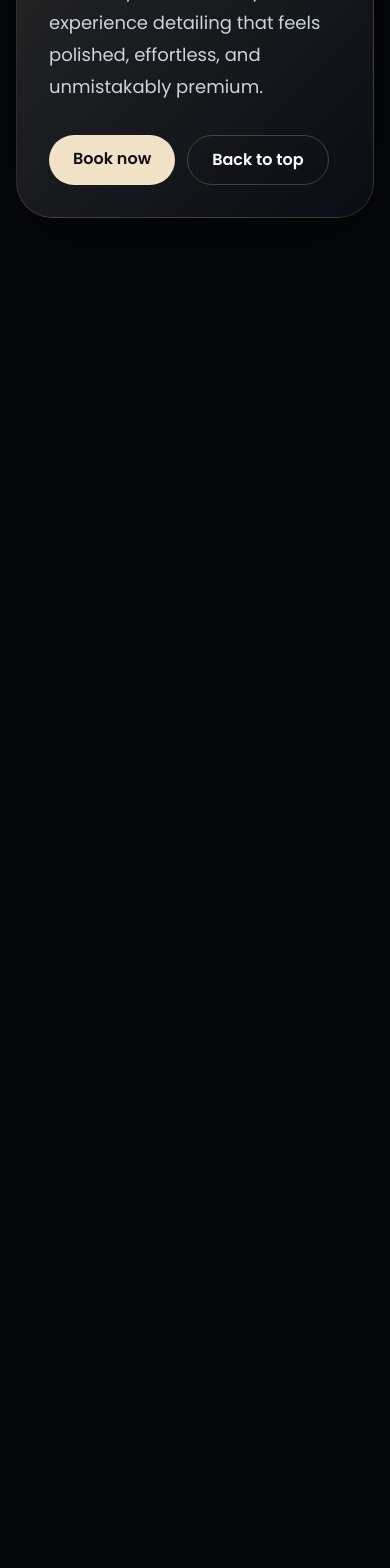
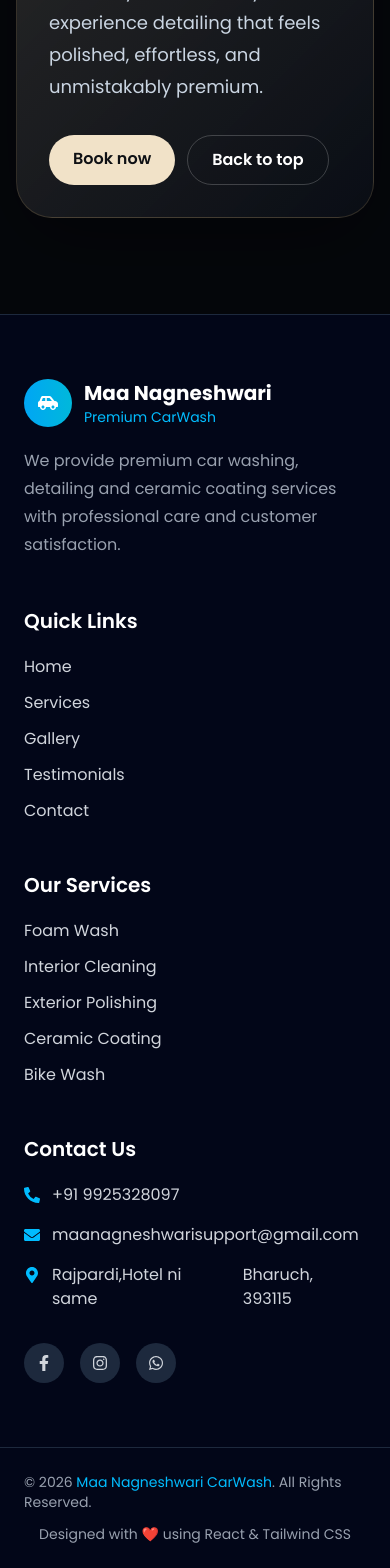
Before and after one commit to Shrawansinh/car-wash-management, a React (Vite) app in the folder frontend/: page / in a window 390 px wide. Shown: the part 6732-8300 px from the top of the page. Before the commit the page ends 7046 px from the top, so only its background shows below. Built offline with nearby package versions, Linux system fonts and the light colour scheme.

Commit message:
Home page done

```diff
--- /dev/null
+++ b/frontend/src/componenets/Footer.jsx
@@ -0,0 +1,154 @@
+import {
+    FaCarSide,
+    FaEnvelope,
+    FaFacebookF,
+    FaInstagram,
+    FaMapMarkerAlt,
+    FaPhoneAlt,
+    FaWhatsapp,
+} from "react-icons/fa";
+
+const Footer = () => {
+  return (
+    <footer className="bg-slate-950 border-t border-slate-800 text-gray-300">
+      <div className="max-w-7xl mx-auto px-6 py-16 grid grid-cols-1 sm:grid-cols-2 lg:grid-cols-4 gap-12">
+
+        {/* Logo */}
+        <div>
+          <div className="flex items-center gap-3 mb-5">
+            <div className="w-12 h-12 rounded-full bg-linear-to-r from-sky-500 to-cyan-500 flex items-center justify-center">
+              <FaCarSide className="text-white text-xl" />
+            </div>
+
+            <div>
+              <h2 className="text-white text-xl font-bold">
+                Maa Nagneshwari
+              </h2>
+
+              <p className="text-sky-400 text-sm">
+                Premium CarWash
+              </p>
+            </div>
+          </div>
+
+          <p className="text-gray-400 leading-7">
+            We provide premium car washing, detailing and ceramic
+            coating services with professional care and customer
+            satisfaction.
+          </p>
+        </div>
+
+        {/* Quick Links */}
+        <div>
+          <h3 className="text-white text-xl font-semibold mb-5">
+            Quick Links
+          </h3>
+
+          <ul className="space-y-3">
+            {[
+              "Home",
+              "Services",
+              "Gallery",
+              "Testimonials",
+              "Contact",
+            ].map((item) => (
+              <li key={item}>
+                <a
+                  href={`#${item.toLowerCase()}`}
+                  className="hover:text-sky-400 transition duration-300"
+                >
+                  {item}
+                </a>
+              </li>
+            ))}
+          </ul>
+        </div>
+
+        {/* Services */}
+        <div>
+          <h3 className="text-white text-xl font-semibold mb-5">
+            Our Services
+          </h3>
+
+          <ul className="space-y-3">
+            <li>Foam Wash</li>
+            <li>Interior Cleaning</li>
+            <li>Exterior Polishing</li>
+            <li>Ceramic Coating</li>
+            <li>Bike Wash</li>
+          </ul>
+        </div>
+
+        {/* Contact */}
+        <div>
+          <h3 className="text-white text-xl font-semibold mb-5">
+            Contact Us
+          </h3>
+
+          <div className="space-y-4">
+
+            <div className="flex gap-3">
+              <FaPhoneAlt className="text-sky-400 mt-1" />
+              <span>+91 9925328097</span>
+            </div>
+
+            <div className="flex gap-3">
+              <FaEnvelope className="text-sky-400 mt-1" />
+              <span>maanagneshwarisupport@gmail.com</span>
+            </div>
+
+            <div className="flex gap-3">
+              <FaMapMarkerAlt className="text-sky-400 mt-1" />
+              <span>Rajpardi,Hotel ni same</span>
+              <span>Bharuch, 393115</span>
+            </div>
+
+          </div>
+
+          {/* Social Icons */}
+          <div className="flex gap-4 mt-8">
+
+            <a
+              href="#"
+              className="w-10 h-10 rounded-full bg-slate-800 hover:bg-sky-500 transition-all duration-300 flex items-center justify-center"
+            >
+              <FaFacebookF />
+            </a>
+
+            <a
+              href="#"
+              className="w-10 h-10 rounded-full bg-slate-800 hover:bg-sky-500 transition-all duration-300 flex items-center justify-center"
+            >
+              <FaInstagram />
+            </a>
+
+            <a
+              href="#"
+              className="w-10 h-10 rounded-full bg-slate-800 hover:bg-sky-500 transition-all duration-300 flex items-center justify-center"
+            >
+              <FaWhatsapp />
+            </a>
+
+          </div>
+        </div>
+      </div>
+
+      {/* Bottom Footer */}
+      <div className="border-t border-slate-800">
+        <div className="max-w-7xl mx-auto px-6 py-6 flex flex-col md:flex-row items-center justify-between text-sm text-gray-400">
+
+          <p>
+            © 2026 <span className="text-sky-400">Maa Nagneshwari CarWash</span>. All Rights Reserved.
+          </p>
+
+          <p className="mt-3 md:mt-0">
+            Designed with ❤️ using React & Tailwind CSS
+          </p>
+
+        </div>
+      </div>
+    </footer>
+  );
+};
+
+export default Footer;
--- a/frontend/src/componenets/Navbar.jsx
+++ b/frontend/src/componenets/Navbar.jsx
@@ -37,7 +37,7 @@ const Navbar = () => {
               <li key={link.label}>
                 <a
                   href={link.href}
-                  className="relative transition duration-300 hover:text-white after:absolute after:-bottom-1 after:left-0 after:h-[1px] after:w-0 after:bg-[#f1e2c8] after:transition-all after:duration-300 hover:after:w-full"
+                  className="relative transition duration-300 hover:text-white after:absolute after:-bottom-1 after:left-0 after:h-px after:w-0 after:bg-[#f1e2c8] after:transition-all after:duration-300 hover:after:w-full"
                 >
                   {link.label}
                 </a>
@@ -74,7 +74,7 @@ const Navbar = () => {
           open ? "mt-3 max-h-96 opacity-100" : "max-h-0 opacity-0"
         }`}
       >
-        <div className="mx-auto max-w-7xl rounded-[24px] border border-white/10 bg-[rgba(5,7,11,0.95)] p-4 shadow-2xl backdrop-blur-xl">
+        <div className="mx-auto max-w-7xl rounded-3xl border border-white/10 bg-[rgba(5,7,11,0.95)] p-4 shadow-2xl backdrop-blur-xl">
           <ul className="flex flex-col gap-4 text-sm font-medium text-slate-300">
             {links.map((link) => (
               <li key={link.label}>
--- a/frontend/src/pages/Home.jsx
+++ b/frontend/src/pages/Home.jsx
@@ -1,5 +1,6 @@
+import { FaArrowRight, FaCarSide, FaClock, FaMagic, FaShieldAlt, FaStar } from "react-icons/fa";
 import { Link } from "react-router-dom";
-import { FaArrowRight, FaCarSide, FaClock, FaMagic, FaShieldAlt, FaStar } from "react-icons/fa";
+import Footer from "../componenets/Footer";
 import Hero from "../componenets/Hero";
 import Navbar from "../componenets/Navbar";
 
@@ -63,13 +64,13 @@ const Home = () => {
       <Hero />
 
       <main className="mx-auto max-w-7xl px-4 pb-24 sm:px-6 lg:px-8">
-        <section className="relative z-10 -mt-10 grid gap-4 rounded-[32px] border border-white/10 bg-[rgba(10,14,22,0.9)] p-4 shadow-[0_25px_80px_rgba(0,0,0,0.35)] backdrop-blur-xl md:grid-cols-3">
-          <div className="rounded-[24px] border border-white/10 bg-white/5 p-6">
+        <section className="relative z-10 -mt-10 grid gap-4 rounded-4xl border border-white/10 bg-[rgba(10,14,22,0.9)] p-4 shadow-[0_25px_80px_rgba(0,0,0,0.35)] backdrop-blur-xl md:grid-cols-3">
+          <div className="rounded-3xl border border-white/10 bg-white/5 p-6">
             <p className="text-sm uppercase tracking-[0.3em] text-slate-400">Trusted care</p>
             <p className="mt-3 text-3xl font-semibold text-white">5,000+</p>
             <p className="mt-2 text-sm text-slate-400">vehicles refined with precision and care</p>
           </div>
-          <div className="rounded-[24px] border border-white/10 bg-white/5 p-6">
+          <div className="rounded-3xl border border-white/10 bg-white/5 p-6">
             <p className="text-sm uppercase tracking-[0.3em] text-slate-400">Client rating</p>
             <p className="mt-3 text-3xl font-semibold text-white">4.9/5</p>
             <p className="mt-2 text-sm text-slate-400">consistently praised for detail and reliability</p>
@@ -233,6 +234,7 @@ const Home = () => {
           </div>
         </section>
       </main>
+      <Footer />
     </div>
   );
 };
```
